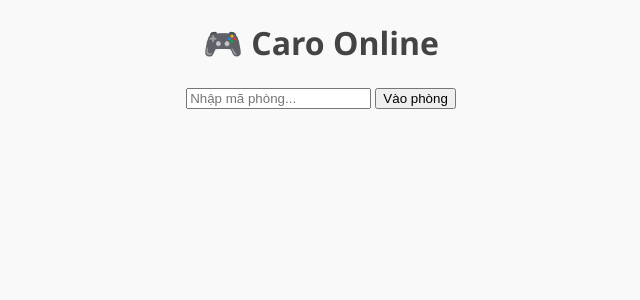
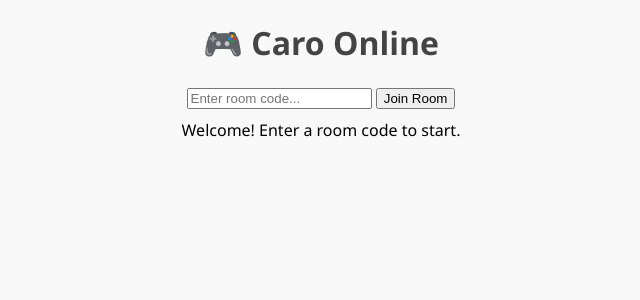
Before and after one commit to HoangPC2801/Game_Caro, a Flask app: page / in a window 1280 px wide. Shown: the top 300 px of the page, without its empty margins (319-959 px from the left). Run offline with Flask 3, Linux system fonts and the light colour scheme; some libraries are stand-ins or nearby versions.

Commit message:
Update index.html

```diff
--- a/Game_Caro/templates/index.html
+++ b/Game_Caro/templates/index.html
@@ -2,19 +2,22 @@
 <html lang="en">
 <head>
     <meta charset="UTF-8">
+    <meta name="viewport" content="width=device-width, initial-scale=1.0">
     <title>🎮 Caro Online</title>
     <link rel="stylesheet" href="{{ url_for('static', filename='style.css') }}">
+    <link href="https://fonts.googleapis.com/css2?family=Poppins:wght@400;600&display=swap" rel="stylesheet">
 </head>
 <body>
-    <h1>🎮 Caro Online</h1>
+    <h1><span>🎮</span> Caro Online</h1>
 
     <div id="room-container">
-        <input type="text" id="room-input" placeholder="Nhập mã phòng...">
-        <button onclick="joinRoom()">Vào phòng</button>
+        <input type="text" id="room-input" placeholder="Enter room code..." aria-label="Room code input">
+        <button onclick="joinRoom()">Join Room</button>
     </div>
 
-    <p id="info"></p>
+    <p id="info">Welcome! Enter a room code to start.</p>
     <p id="turn"></p>
+    <button id="restart-button" style="display: none;" onclick="restartGame()">Restart Game</button>
     <div id="board"></div>
 
     <script src="https://cdn.socket.io/4.7.2/socket.io.min.js"></script>
```
